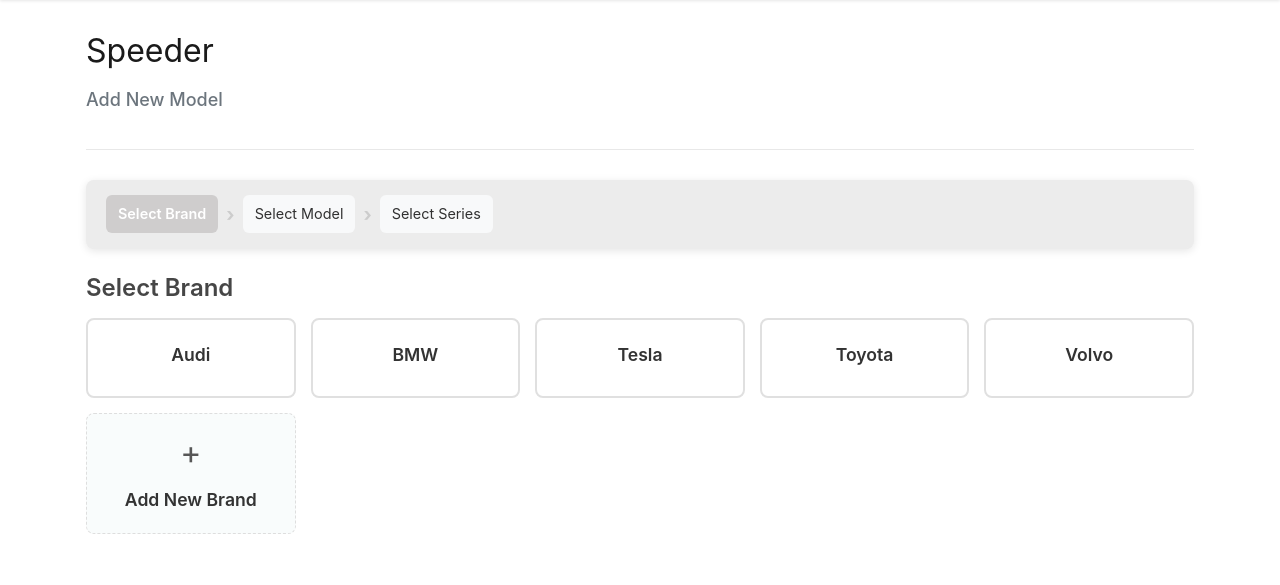
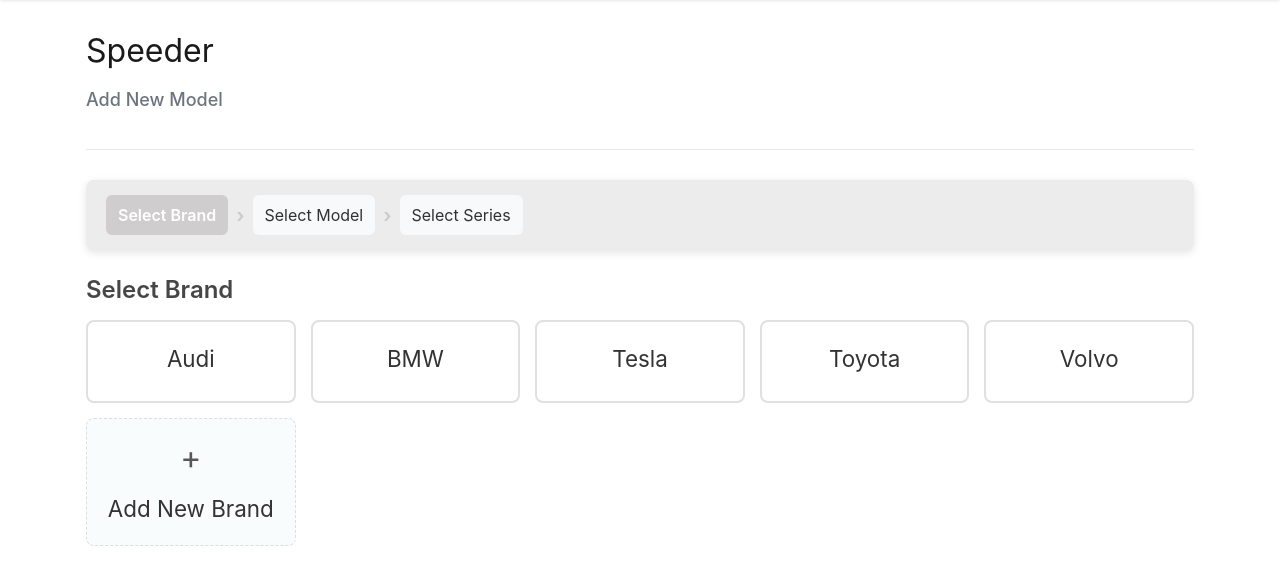
Before and after one commit to janlindblad/pickles, a Django app: page /speeder/ in a window 1280 px wide. Shown: the part 68-653 px from the top of the page. Run offline with Django 5.2, Linux system fonts and the light colour scheme; the visitor is signed in with stand-in values (Sample User, id 1); data comes from the database, SQL or seed files in the repository; parts of the project's set-up code (start-up, migrations or seed data) failed here and were passed over.

Commit message:
Small fixes with design consistency

```diff
--- a/speeder/templates/speeder/index.html
+++ b/speeder/templates/speeder/index.html
@@ -141,8 +141,8 @@
         }
 
         .card-title {
-            font-weight: 600;
-            font-size: 1.1rem;
+            font-weight: 400;
+            font-size: 1.4rem;
             margin-bottom: 5px;
             color: #333;
         }
@@ -529,7 +529,7 @@
             border-radius: 6px;
             background: #f8f9fa;
             color: #313131ff;
-            font-size: 0.9rem;
+            font-size: 1rem;
             transition: all 0.2s ease;
         }
 
```
Also changed, not shown: maker/templates/maker/start.html (+31 -0 lines).
